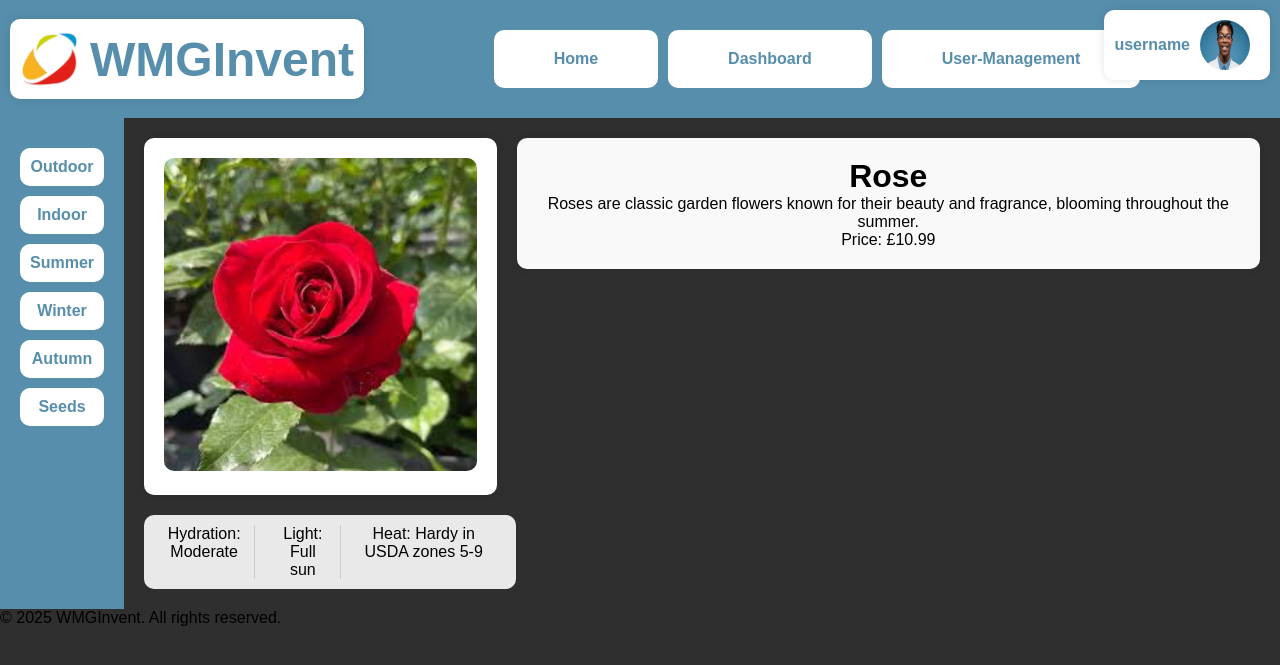
After one commit to CoverlessDev/WM278, a Flask app: page /product/summer/Rose in a window 1280 px wide. The commit adds this page. Shown: the top 665 px of the page. Run offline with Flask 3, Linux system fonts and the light colour scheme.

Commit message:
#7 Created a product page for each product when clicked

```diff
--- a/app.py
+++ b/app.py
@@ -4,10 +4,20 @@ from flask.views import MethodView
 
 app = Flask(__name__)
 
+
 def load_inventory(season):
     file_path = f'static/jsons/{season}flowers.JSON'
     with open(file_path) as f:
         return json.load(f)
+
+
+def load_product(season, product_name):
+    inventory = load_inventory(season)
+    for product in inventory:
+        if product['type_of_plant'] == product_name:
+            return product
+    return None
+
 
 class HomePage(MethodView):
     def get(self):
@@ -15,25 +25,40 @@ class HomePage(MethodView):
         inventory = load_inventory(season)
         return render_template('pages/index.html', inventory=inventory, season=season)
 
+
+class ProductPage(MethodView):
+    def get(self, season, product_name):
+        product = load_product(season, product_name)
+        if product:
+            return render_template('pages/product.html', product=product)
+        else:
+            return "Product not found", 404
+
+
 class InventoryPage(MethodView):
     def get(self):
         season = request.args.get('season', 'summer')
         inventory = load_inventory(season)
         return render_template('pages/inventory.html', inventory=inventory, season=season)
 
+
 class PurchasePage(MethodView):
     def get(self):
         return render_template('pages/purchase.html')
+
 
 class ManagementPage(MethodView):
     def get(self):
         return render_template('pages/management.html')
 
+
 class ProfilePage(MethodView):
     def get(self):
         return render_template('pages/profile.html', username="John Doe", user_email="john.doe@example.com")
 
+
 app.add_url_rule('/', view_func=HomePage.as_view('home'))
+app.add_url_rule('/product/<season>/<product_name>', view_func=ProductPage.as_view('product'))
 app.add_url_rule('/inventory', view_func=InventoryPage.as_view('inventory'))
 app.add_url_rule('/purchase', view_func=PurchasePage.as_view('purchase'))
 app.add_url_rule('/management', view_func=ManagementPage.as_view('management'))
--- a/static/jsons/summerflowers.JSON
+++ b/static/jsons/summerflowers.JSON
@@ -3,36 +3,60 @@
         "type_of_plant": "Rose",
         "season": "Summer",
         "price": 10.99,
-        "image_link": "/static/products/summer/rose.jpg"
+        "image_link": "/static/products/summer/rose.jpg",
+        "hydration": "Moderate",
+        "light": "Full sun",
+        "heat": "Hardy in USDA zones 5-9",
+        "information": "Roses are classic garden flowers known for their beauty and fragrance, blooming throughout the summer."
     },
     {
         "type_of_plant": "Tulip",
         "season": "Summer",
         "price": 8.99,
-        "image_link": "/static/products/summer/tulip.jpg"
+        "image_link": "/static/products/summer/tulip.jpg",
+        "hydration": "Moderate",
+        "light": "Full sun to partial shade",
+        "heat": "Hardy in USDA zones 3-8",
+        "information": "Tulips are spring-blooming perennials with bright, cup-shaped flowers, often planted in the fall."
     },
     {
         "type_of_plant": "Sunflower",
         "season": "Summer",
         "price": 5.99,
-        "image_link": "/static/products/summer/sunflower.jpg"
+        "image_link": "/static/products/summer/sunflower.jpg",
+        "hydration": "Moderate",
+        "light": "Full sun",
+        "heat": "Hardy in USDA zones 4-9",
+        "information": "Sunflowers are tall, bright flowers that follow the sun and are a favorite in summer gardens."
     },
     {
         "type_of_plant": "Daffodil",
         "season": "Summer",
         "price": 7.99,
-        "image_link": "/static/products/summer/daffodil.jpg"
+        "image_link": "/static/products/summer/daffodil.jpg",
+        "hydration": "Moderate",
+        "light": "Full sun to partial shade",
+        "heat": "Hardy in USDA zones 3-8",
+        "information": "Daffodils are spring-blooming bulbs with bright yellow or white flowers, often associated with the arrival of spring."
     },
     {
         "type_of_plant": "Daisy",
         "season": "Summer",
         "price": 6.99,
-        "image_link": "/static/products/summer/daisy.jpg"
+        "image_link": "/static/products/summer/daisy.jpg",
+        "hydration": "Moderate",
+        "light": "Full sun to partial shade",
+        "heat": "Hardy in USDA zones 4-8",
+        "information": "Daisies are cheerful flowers with white petals and yellow centers, blooming from spring to fall."
     },
     {
         "type_of_plant": "Lily",
         "season": "Summer",
         "price": 9.99,
-        "image_link": "/static/products/summer/lily.jpg"
+        "image_link": "/static/products/summer/lily.jpg",
+        "hydration": "Moderate",
+        "light": "Full sun to partial shade",
+        "heat": "Hardy in USDA zones 4-9",
+        "information": "Lilies are elegant, fragrant flowers that bloom in a variety of colors, adding beauty to summer gardens."
     }
 ]
--- /dev/null
+++ b/templates/pages/product.html
@@ -0,0 +1,85 @@
+<!DOCTYPE html>
+<html>
+<head>
+    <title>{{ product.type_of_plant }}</title>
+    <link rel="stylesheet" type="text/css" href="{{ url_for('static', filename='css/common.css') }}">
+    <style>
+        .product-detail {
+            display: flex;
+            align-items: flex-start;
+            width: 100%;
+            margin: auto;
+        }
+
+        .product-image {
+            background-color: #ffffff;
+            padding: 20px;
+            border-radius: 10px;
+            box-shadow: 0 0 10px rgba(0, 0, 0, 0.1);
+            width: 33.33%;
+            margin-right: 20px;
+        }
+
+        .product-image img {
+            width: 100%;
+            height: auto;
+            object-fit: cover;
+            border-radius: 10px;
+        }
+
+        .product-info {
+            background-color: #f9f9f9;
+            padding: 20px;
+            border-radius: 10px;
+            box-shadow: 0 0 10px rgba(0, 0, 0, 0.1);
+            flex-grow: 1;
+        }
+
+        .product-details-box {
+            background-color: #e9e9e9;
+            padding: 10px;
+            border-radius: 10px;
+            margin-top: 20px;
+            display: flex;
+            justify-content: space-between;
+            width: 33.33%;
+        }
+
+        .product-details-box p {
+            margin: 0 10px;
+            padding-right: 10px;
+            border-right: 1px solid #ccc;
+        }
+
+        .product-details-box p:last-child {
+            border-right: none;
+        }
+    </style>
+</head>
+<body>
+{% include 'resources/header.html' %}
+
+<div class="container">
+    {% include 'resources/sidebar.html' %}
+    <div class="main-content">
+        <div class="product-detail">
+            <div class="product-image">
+                <img src="{{ product.image_link }}" alt="{{ product.type_of_plant }}">
+            </div>
+            <div class="product-info">
+                <h1>{{ product.type_of_plant }}</h1>
+                <p>{{ product.information }}</p>
+                <p>Price: £{{ product.price }}</p>
+            </div>
+        </div>
+        <div class="product-details-box">
+            <p>Hydration: {{ product.hydration }}</p>
+            <p>Light: {{ product.light }}</p>
+            <p>Heat: {{ product.heat }}</p>
+        </div>
+    </div>
+</div>
+
+{% include 'resources/footer.html' %}
+</body>
+</html>
```
Also changed, not shown: static/jsons/autumnflowers.JSON (+20 -4 lines), static/jsons/winterflowers.JSON (+15 -10 lines), templates/pages/index.html (+5 -3 lines).
